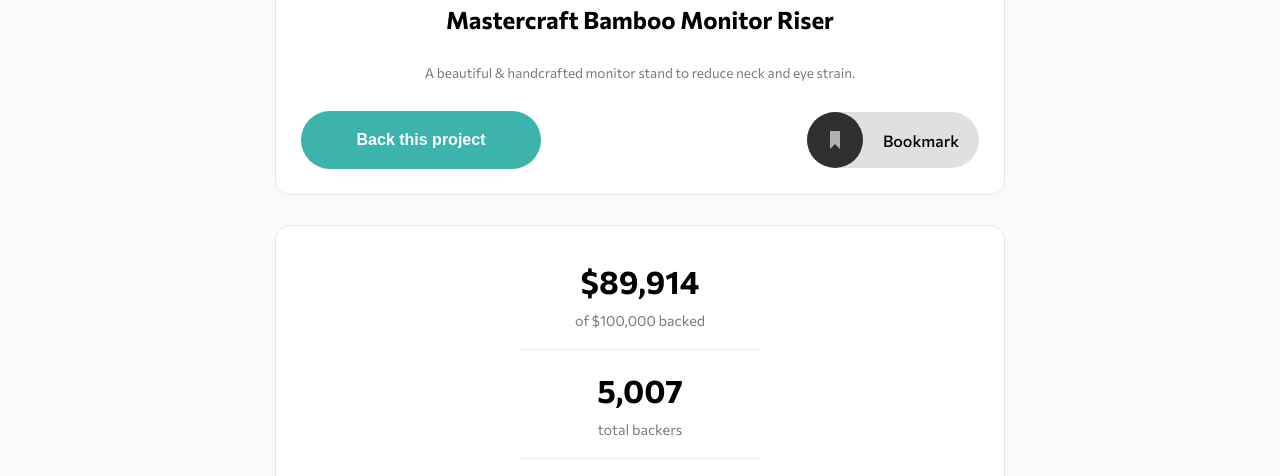
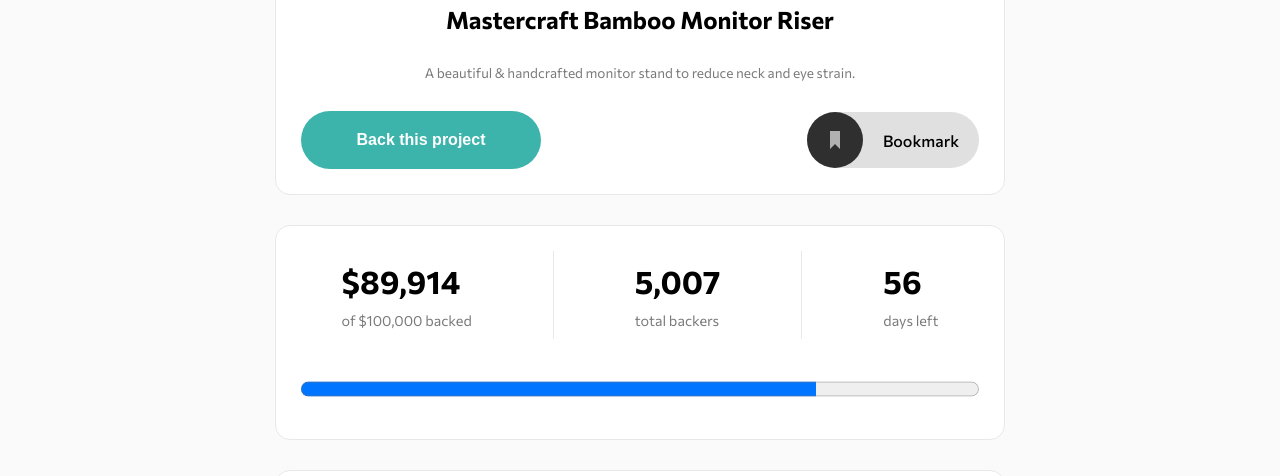
Before and after one commit to joshuaHallee/frontendmentor-crowdfunding-product-page, a plain HTML site: page index.html in a window 1280 px wide. Shown: the part 291-767 px from the top of the page. Drawn offline with Linux system fonts and the light colour scheme.

Commit message:
desktop info card

```diff
--- a/index.html
+++ b/index.html
@@ -60,6 +60,7 @@
 
     <!-- project statistics -->
     <div class="page-card project-card-info">
+      <div class="project-card-info-desktop">
         <div class="card-info-header">
           <p>$89,914</p>
           <p>of $100,000 backed</p>
@@ -73,6 +74,7 @@
         <div class="card-info-header">
           <p>56</p>
           <p>days left</p>
+        </div>
       </div>
       <div class="progress">
         <label for="days_to_completion"></label>
--- a/styles.css
+++ b/styles.css
@@ -419,10 +419,7 @@
     #bookmark-mobile {
         display: none;
     }
-    /* #bookmark {
 
-        background-color: hsl(0, 0%, 68%);
-    } */
     .desktop-bookmark {
         display: flex;
         justify-content: space-between;
@@ -435,4 +432,20 @@
         text-align: center;
         font-weight: 500;
     }
+
+    .project-card-info .project-card-info-desktop {
+        display: flex;
+        justify-content: space-around;
+    }
+
+    .project-card-divider {
+        /* display: none; */
+        border-left: 1px solid #E8E8E8;
+        margin: 0px;
+        width: initial;
+    }
+
+    .card-info-header p{
+        text-align: left;
+    }
 }
```
Lines whose indentation alone changed are shown as unchanged.
